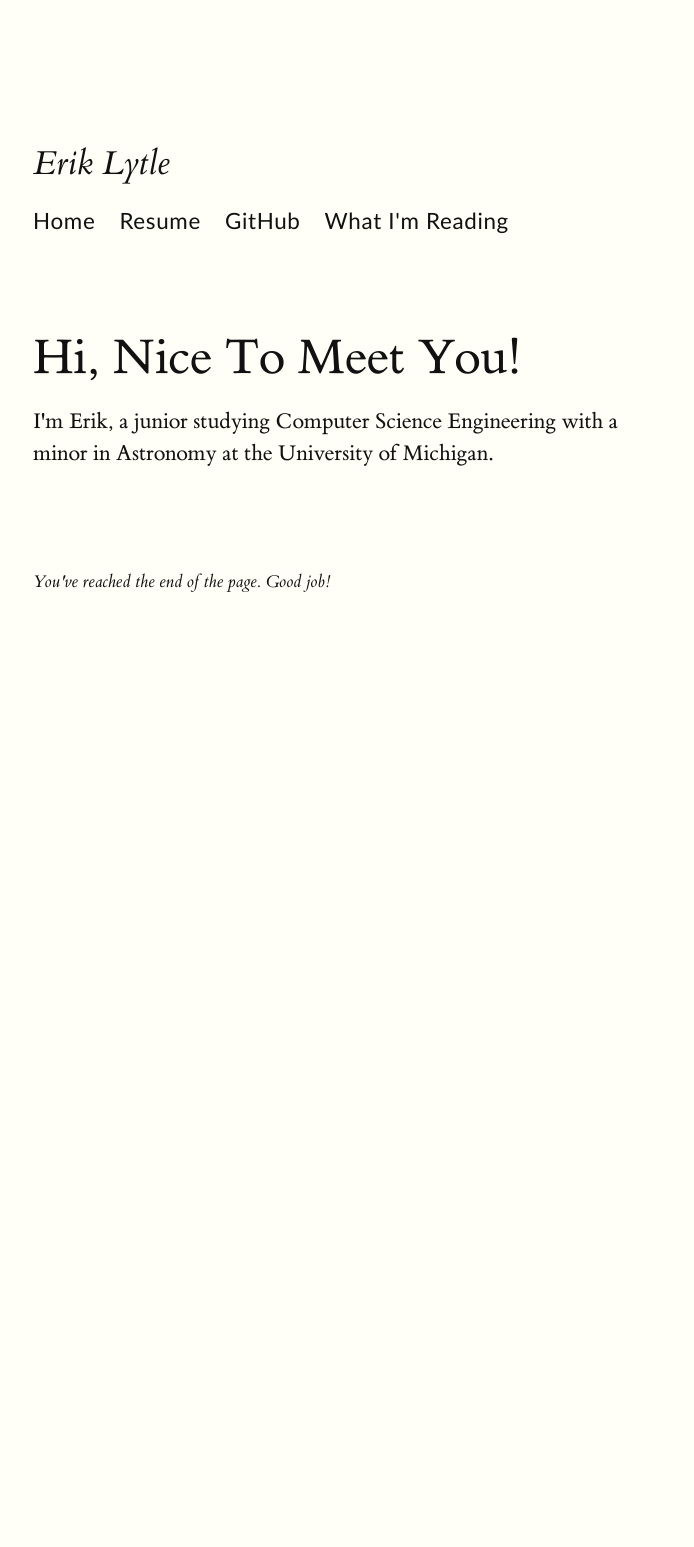
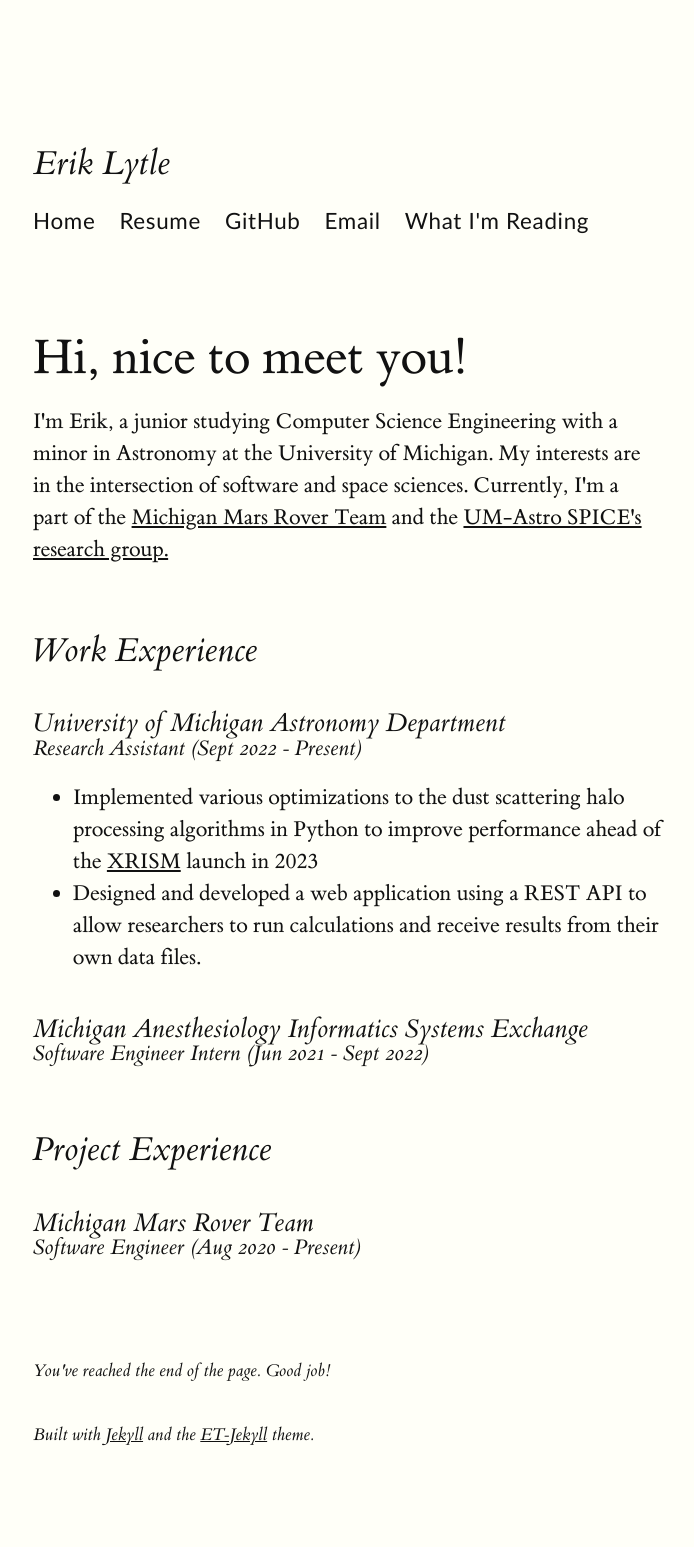
Before and after one commit to ErikLytle/eriklytle.github.io, a Jekyll site: the page built from index.html, in a window 1280 px wide. Shown: the whole page, without its empty margins (127-821 px from the left). Built offline with Jekyll 4.4.1, drawn with Linux system fonts in a browser that asks for light colours; before the commit the page ends 900 px from its top, so only the background shows below that.

Commit message:
Added reads & started experience

```diff
--- a/_includes/footer.html
+++ b/_includes/footer.html
@@ -1,4 +1,8 @@
 
 <div class="bottom-footer">
     <span class="mini-note">You've reached the end of the page. Good job!</span>
+    <br>
+    <span class="mini-note">
+        Built with <a href="https://jekyllrb.com/">Jekyll</a> and the <a href="https://github.com/bradleytaunt/ET-Jekyll">ET-Jekyll</a> theme.
+    </span>
 </div>
--- a/_includes/header.html
+++ b/_includes/header.html
@@ -6,6 +6,7 @@
         <li><a href="/">Home</a></li>
         <li><a href="/Lytle_Erik_Resume.pdf">Resume</a></li>
         <li><a href="https://github.com/ErikLytle">GitHub</a></li>
+        <li><a href="mailto:elytle@umich.edu">Email</a></li>
         <li><a href="/reads">What I'm Reading</a></li>
     </ul>
 </nav>
--- a/index.html
+++ b/index.html
@@ -1,6 +1,30 @@
 ---
 layout: default
-title: Hi, nice to meet you!
+title:
 ---
 
-<p> I'm Erik, a junior studying Computer Science Engineering with a minor in Astronomy at the University of Michigan.  </p>
+<h1>Hi, nice to meet you!</h1>
+<p>
+    I'm Erik, a junior studying Computer Science Engineering with a minor in Astronomy at the University of Michigan.
+    My interests are in the intersection of software and space sciences.
+    Currently, I'm a part of the <a href="https://mrover.org/">Michigan Mars Rover Team</a>
+    and the <a href="https://sites.lsa.umich.edu/liacorrales/spices-research-group/">UM-Astro SPICE's research group.</a>
+</p>
+<h2>Work Experience</h2>
+<div>
+    <h3>University of Michigan Astronomy Department</h3>
+    <h4>Research Assistant (Sept 2022 - Present)</h4>
+    <ul>
+        <li>Implemented various optimizations to the dust scattering halo processing algorithms in Python to improve performance ahead of the <a href="https://xrism.isas.jaxa.jp/en/">XRISM</a> launch in 2023</li>
+        <li>Designed and developed a web application using a REST API to allow researchers to run calculations and receive results from their own data files.</li>
+    </ul>
+</div>
+<div>
+    <h3>Michigan Anesthesiology Informatics Systems Exchange</h3>
+    <h4>Software Engineer Intern (Jun 2021 - Sept 2022)</h4>
+</div>
+<h2>Project Experience</h2>
+<div>
+    <h3>Michigan Mars Rover Team</h3>
+    <h4>Software Engineer (Aug 2020 - Present)</h4>
+</div>
--- a/style.scss
+++ b/style.scss
@@ -67,7 +67,6 @@ h1,h2,h3,h4,h5,h6 {
     font-weight: normal;
     line-height: 1;
     margin: 0;
-    text-transform: capitalize;
 }
 h1 { font-size: 3.2rem; font-style: normal; margin-top: 2.6rem; }
 h2 { font-size: 2.2rem; margin-top: 4.2rem; }
```
Also changed, not shown: reads/index.html (+22 -1 lines), images/flat-design-toggles_qfre51_c_scale,w_1400.jpg (deleted).
